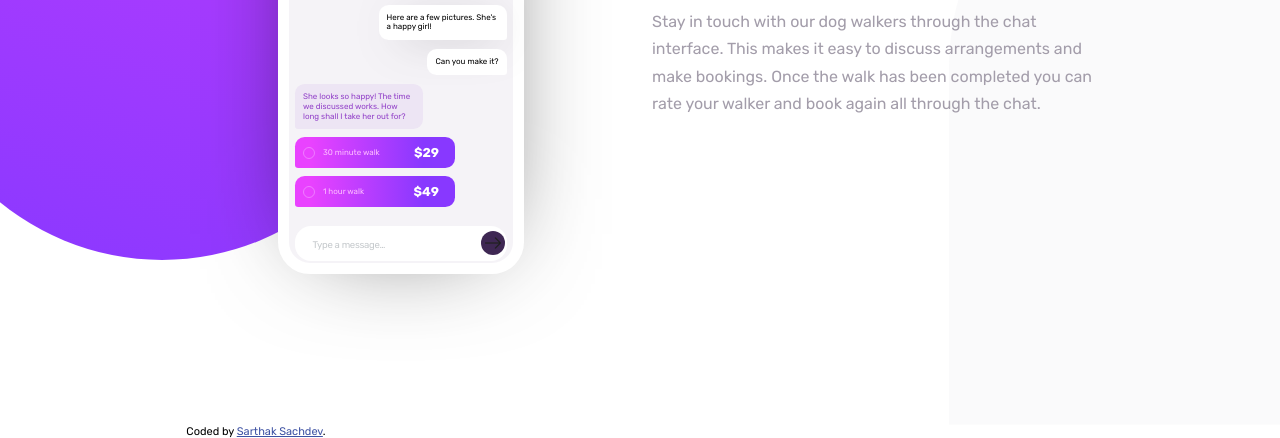
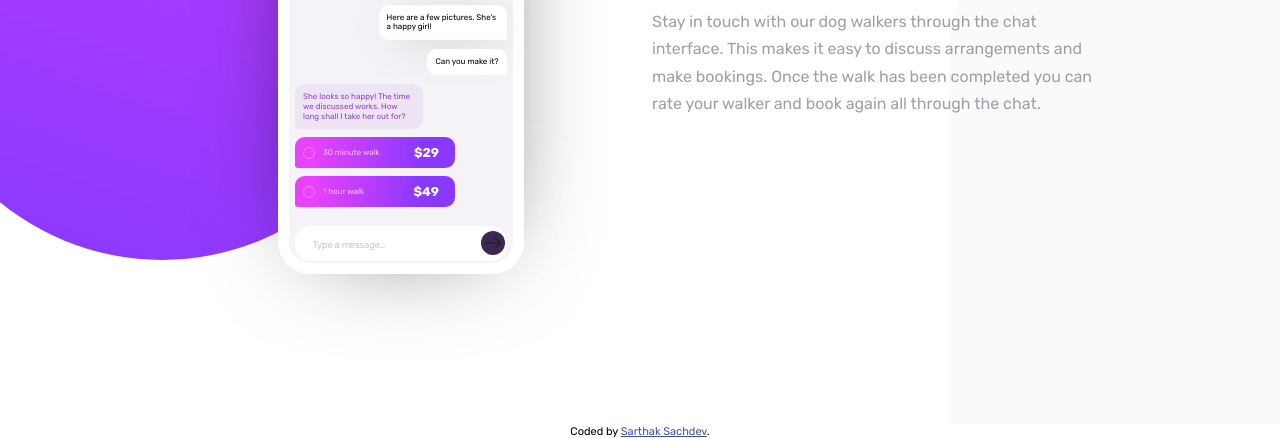
Before and after one commit to SartHak-0-Sach/chat-app-css-illustration_frontend_project, a plain HTML site: page index.html in a window 1280 px wide. Shown: the part 375-813 px from the top of the page. Drawn offline with Linux system fonts and the light colour scheme.

Commit message:
Update style.css

```diff
--- a/style.css
+++ b/style.css
@@ -294,7 +294,6 @@ h1 {
 /* Footer */
 .attribution {
     left: 50%;
-    transform: translateX(-30%);
     font-size: 11px;
     text-align: center;
 }
```
